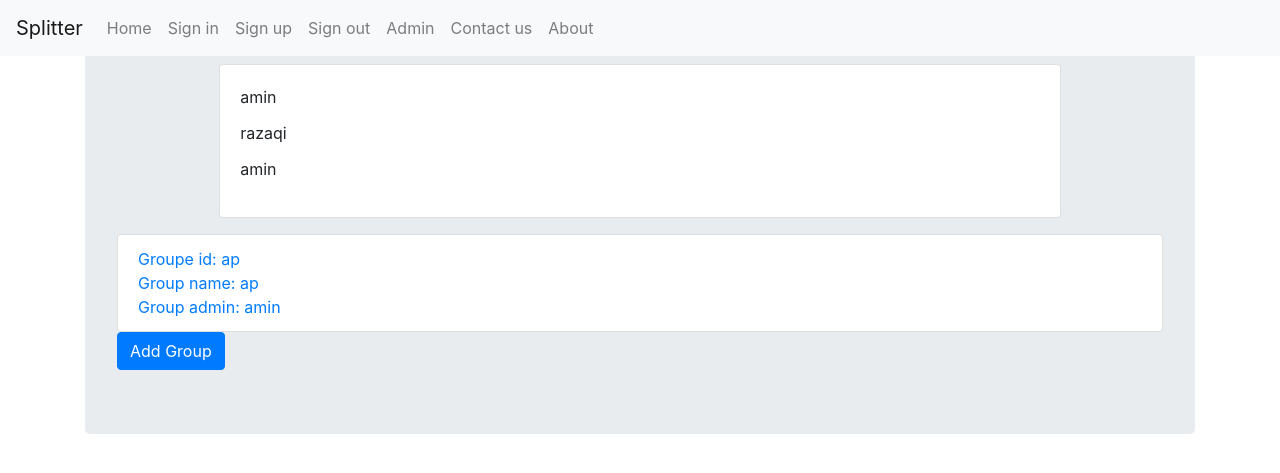
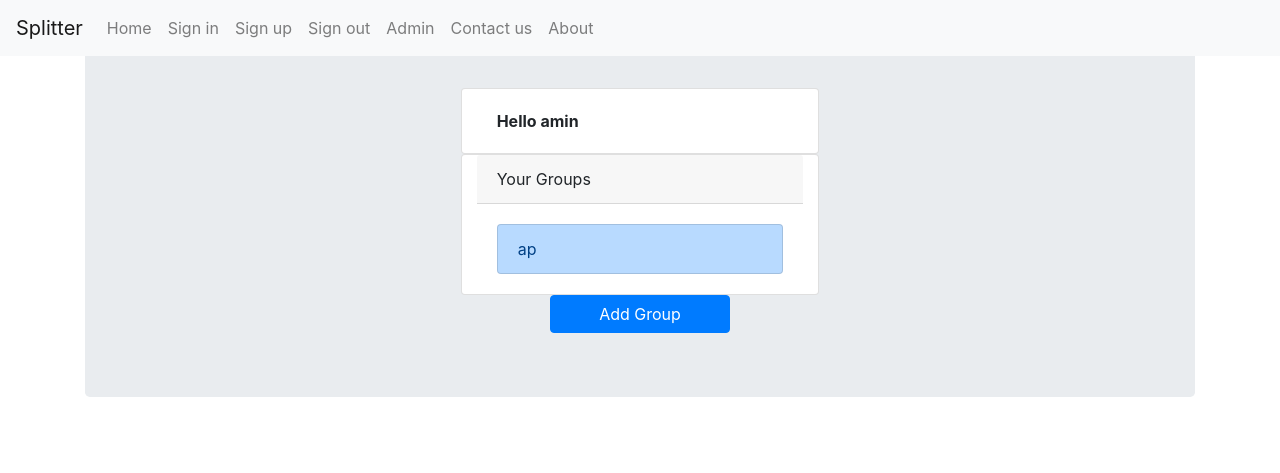
Before and after one commit to ahmadreza-n/AP-Project, a Django app: a page that uses main/templates/base.html in a window 1280 px wide. Shown: the top 473 px of the page. Run offline with Django 3.2, Linux system fonts and the light colour scheme; data comes from the database, SQL or seed files in the repository; both versions use the stored data as it was after the commit; some libraries are stand-ins or nearby versions.

Commit message:
account and add-goup frontend

```diff
--- a/main/templates/account.html
+++ b/main/templates/account.html
@@ -6,35 +6,44 @@
 
 {% endblock %}
 
-{% if title %}
-<h1>{{ title }}</h1>
-{% endif %}
+
+{% block head_title %}
+
+{% if title %}{{ title }}{% endif %}
+
+{% endblock %}
+
 
 {% block content %}
-<div class='col-12 col-md-10 mb-3 mx-auto'>
-    <div class='card'>
-        <div class='card-body'>
-            <p class='card-title'>{{ account.first_name }}</p>
-            <p class='card-title'>{{ account.last_name }}</p>
-            <p class='card-text'>{{ account.account_id }}</p>
-            <p class='card-text'>{{ account.description }}</p>
+
+<div class="row">
+    <div class="card col-md-4 offset-md-4 col-12">
+        <div class="card-body">
+            <b>Hello {{ account.first_name }}</b>
         </div>
     </div>
 </div>
 
-{% for group in groups %}
-<ul class="list-group">
-    <a href="{{ account.get_absolute_url }}{{ group.group_fk.get_absolute_url }}">
-        <li class="list-group-item">
-            Groupe id: {{ group.group_fk.group_id }}
-            </br>
-            Group name: {{ group.group_fk.group_name }}
-            </br>
-            Group admin: {{ group.group_fk.admin_fk.account_id }}
-        </li>
-    </a>
-</ul>
-{% endfor %}
 
-<a class="btn btn-primary" href="{{ account.get_add_url }}" role="button">Add Group</a>
+<div class="row">
+
+    <div class="card col-md-4 offset-md-4 col-12">
+        <div class="card-header">
+            Your Groups
+        </div>
+        <div class="card-body">
+            <div class="list-group">
+                {% for group in groups %}
+                <a href="{{ account.get_absolute_url }}{{ group.group_fk.get_absolute_url }}"
+                    class="list-group-item list-group-item-action list-group-item-primary">{{ group.group_fk.group_name }}</a>
+                {% endfor %}
+            </div>
+        </div>
+    </div>
+
+</div>
+<div class="row">
+    <a class="btn btn-primary col-md-2 offset-md-5 col-8 offset-2" href="{{ account.get_add_url }}" role="button">Add
+        Group</a>
+</div>
 {% endblock %}
--- a/main/templates/base.html
+++ b/main/templates/base.html
@@ -12,10 +12,11 @@
 </head>
 
 <body>
-    <header>
+    <div class="row">
         {% block navbar %}
         {% endblock %}
-    </header>
+    </div>
+    </br>
     <main role="main" class='container'>
         <div class="jumbotron">
             {% block content %}
--- a/main/templates/sign-up.html
+++ b/main/templates/sign-up.html
@@ -34,8 +34,9 @@
     <h1 class="h3 mb-3 font-weight-normal">Please sign up</h1>
     <form class="form-signin" method="POST" action="/sign-up"> {% csrf_token %}
         <label for="id_first_name" class="sr-only">First Name</label>
-        <input name="first_name" type="text" id="id_first_name" class="form-control" placeholder="First Name" required
+        <input name="first_name" type="text" id="id_first_name" class="form-control" aria-describedby="emailHelp" placeholder="First Name" required
             autofocus>
+        <small id="emailHelp" class="form-text text-muted">We'll never share your email with anyone else.</small>
         <label for="id_last_name" class="sr-only">Last Name</label>
         <input name="last_name" type="text" id="id_last_name" class="form-control" placeholder="Last Name" required>
         <label for="id_account_id" class="sr-only">Username</label>
```
Also changed, not shown: main/models.py (+9 -0 lines), main/templates/add-group.html (+25 -9 lines), db.sqlite3.
